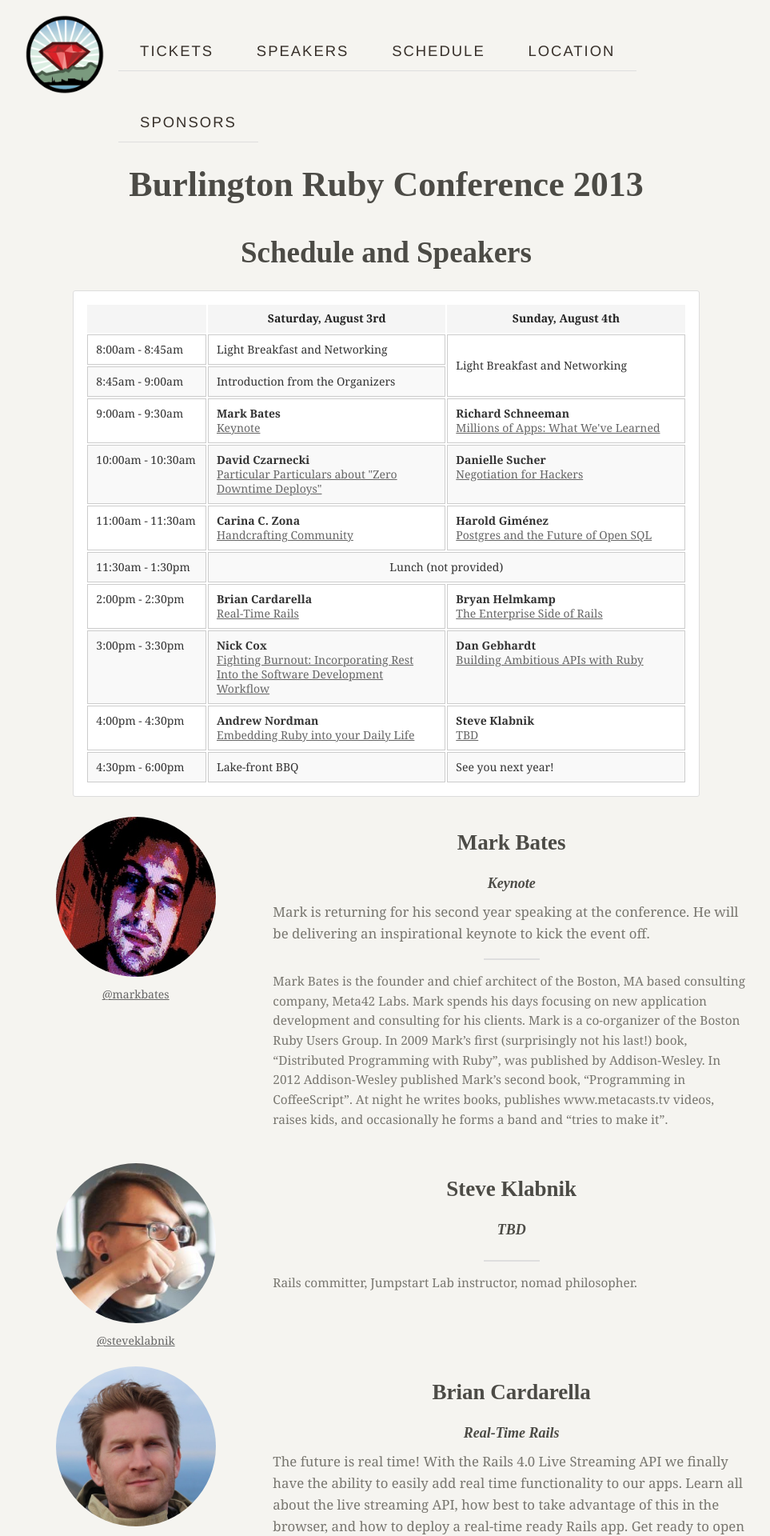
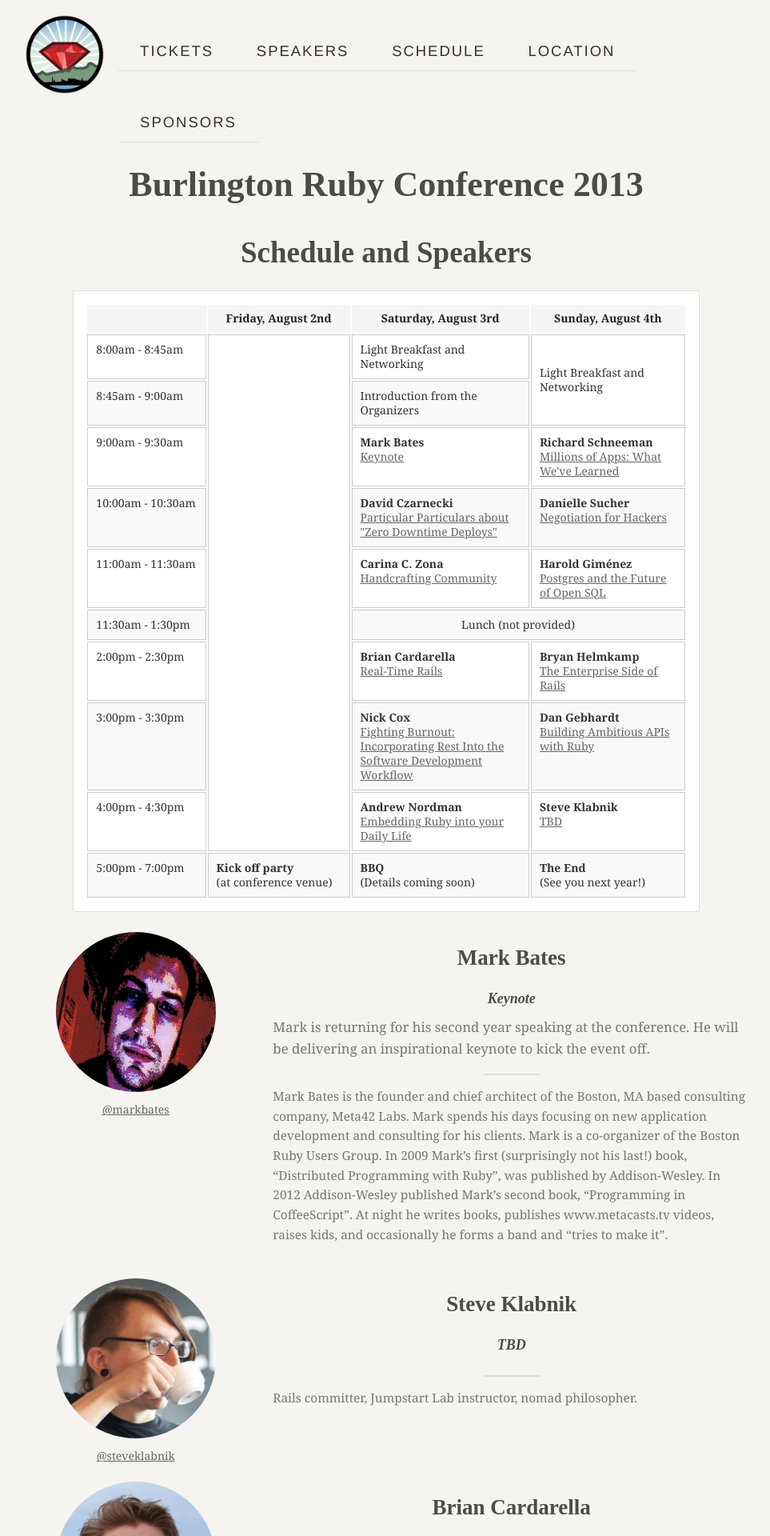
Before and after one commit to burlingtonruby/buruco2013, a Jekyll site: the page built from speakers.html, in a window 1280 px wide. Shown: the top 1920 px of the page at 80% size, without its empty margins (157-1120 px from the left). Built offline with Jekyll 4.4.1, drawn with Linux system fonts in a browser that asks for light colours; nearby versions of some CDN libraries.

Commit message:
Adding friday night kick off party to calendar

```diff
--- a/css/style.css
+++ b/css/style.css
@@ -286,8 +286,12 @@
   text-align: center;
 }
 
-#schedule th.day1, #schedule th.day2 {
-  width: 40%;
+#schedule th.day1 {
+  width: 24%;
+}
+
+#schedule th.day2, #schedule th.day3 {
+  width: 30%;
 }
 
 #schedule td {
--- a/speakers.html
+++ b/speakers.html
@@ -17,13 +17,15 @@
       <thead>
         <tr>
           <th class='times'></th>
-          <th class='day1'>Saturday, August 3rd</th>
-          <th class='day2'>Sunday, August 4th</th>
+          <th class='day1'>Friday, August 2nd</th>
+          <th class='day2'>Saturday, August 3rd</th>
+          <th class='day3'>Sunday, August 4th</th>
         </tr>
       </thead>
       <tbody>
         <tr>
           <td>8:00am - 8:45am</td>
+          <td rowspan='9'></td>
           <td>Light Breakfast and Networking</td>
           <td rowspan="2" style='vertical-align:middle'>Light Breakfast and Networking</td>
         </tr>
@@ -66,9 +68,10 @@
           <td><strong>Steve Klabnik</strong><br><a href='#steve'>TBD</a></td>
         </tr>
         <tr>
-          <td>4:30pm - 6:00pm</td>
-          <td>Lake-front BBQ</td>
-          <td>See you next year!</td>
+          <td>5:00pm - 7:00pm</td>
+          <td><strong>Kick off party</strong><br>(at conference venue)</td>
+          <td><strong>BBQ</strong><br>(Details coming soon)</td>
+          <td><strong>The End</strong><br>(See you next year!)</td>
         </tr>
       </tbody>
     </table>
```
